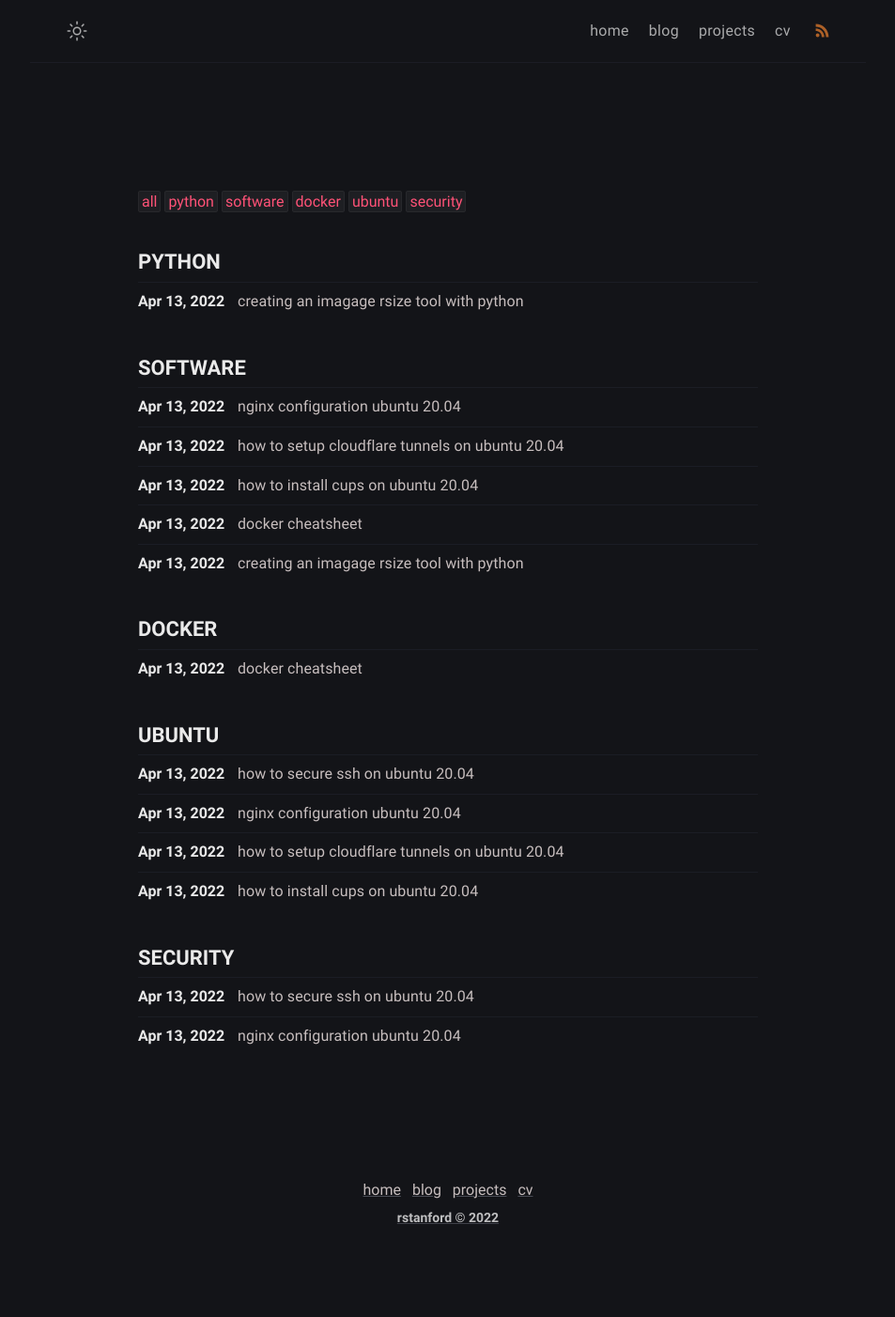
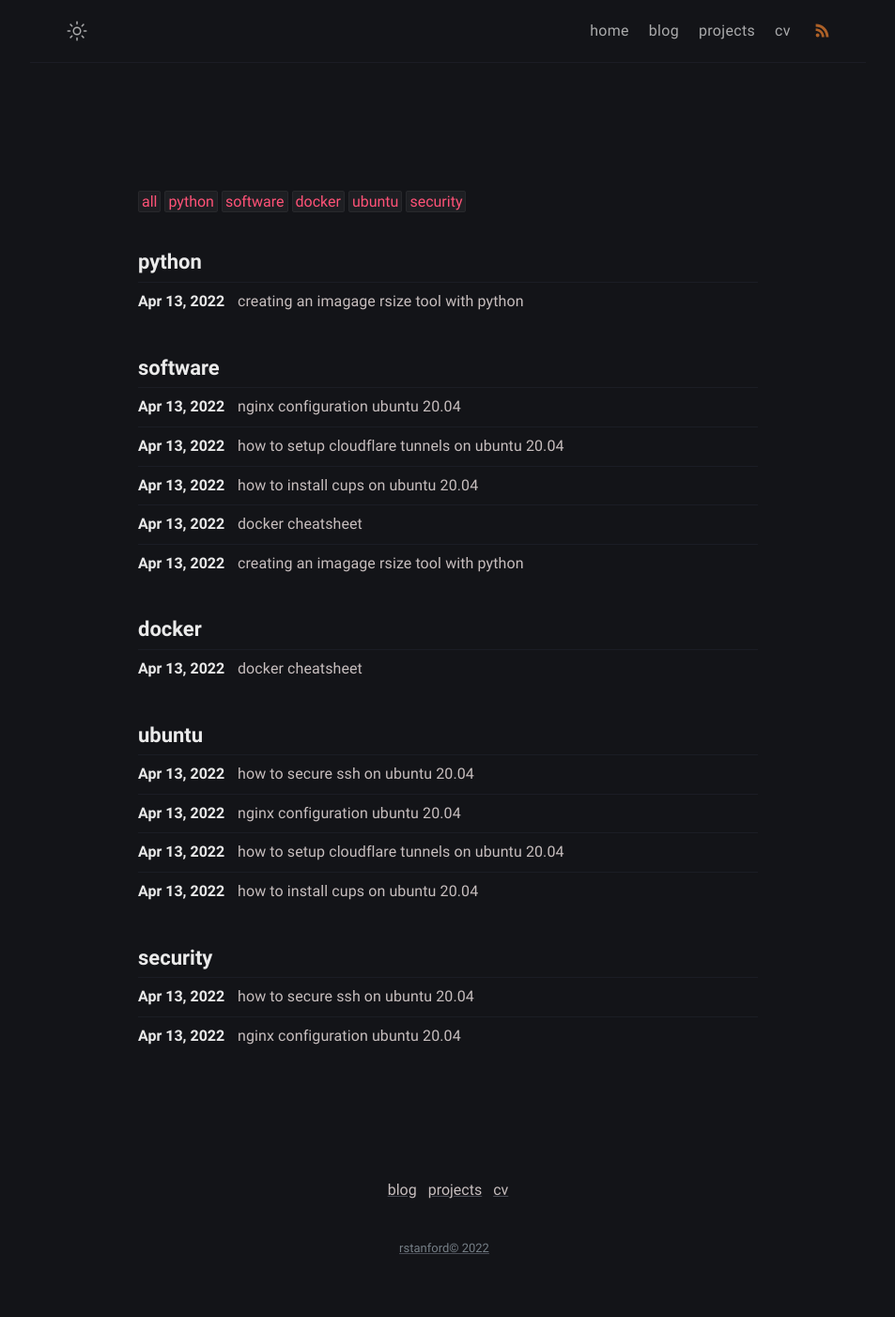
Before and after one commit to shmor3/personal-site, a Jekyll site: the page built from tags.html, in a window 1280 px wide. Shown: the whole page at 94% size, without its empty margins (163-1116 px from the left). Built offline with Jekyll 4.4.1, drawn with Linux system fonts in a browser that asks for light colours; before the commit the page ends 1372 px from its top, so only the background shows below that.

Commit message:
footer and name updates

```diff
--- a/_config.yml
+++ b/_config.yml
@@ -1,5 +1,5 @@
 # Site settings
-title: Robert Stanford # site title
+title: robert # site title
 description: >- # site description
   Hi.
 lang: en-US # default lang
@@ -10,7 +10,7 @@ mode: dark # default theme "dark" | "light"
 
 # Profile settings
 author:
-  name: Robert Stanford # author name
+  name: robert # author name
   bio: >- # tell to the world
    -
   username: robertandstuff # general username
--- a/_includes/footer.html
+++ b/_includes/footer.html
@@ -1,10 +1,9 @@
 <footer class="footer">
-  <a class="footer-link" href="/">home</a>
   <a class="footer-link" href="/blog/">blog</a>
   <a class="footer-link" href="/projects/">projects</a>
   <a class="footer-link" href="/cv/">cv</href>
   <small class="footer_copyright">
-      <span class="footer_item">rstanford &copy; 2022</span>
+      <span class="footer_item">  <a class="footer-link" href="/">rstanford</href>&copy; 2022</span>
   </small>
 </footer>
 <script src="/assets/js/main.js" defer="defer"></script>
--- a/_layouts/home.html
+++ b/_layouts/home.html
@@ -3,7 +3,7 @@ layout: default
 home: true
 ---
 
-<h3 class="posts-item-note" aria-label="Recent Posts">Recent Posts</h3>
+<h3 class="posts-item-note" aria-label="recent posts">recent posts</h3>
 {%- for post in site.posts limit: site.number_of_posts -%}
 <article class="post-item">
   <span class="post-item-date">{{ post.date | date: "%b %d, %Y" }}</span>
--- a/tags.html
+++ b/tags.html
@@ -15,7 +15,7 @@ excerpt: Sorted article by tags.
 
 {%- for tag in site.tags -%}
   {%- capture name -%}{{ tag | first }}{%- endcapture -%}
-  <h2 id="{{ name }}">{{ name | upcase }}</h2>
+  <h2 id="{{ name }}">{{ name }}</h2>
   {%- for post in site.tags[name] -%}
     <article class="post-item" id="results-container">
       <span class="post-item-date">{{ post.date | date: "%b %d, %Y" }}</span>
```
Also changed, not shown: 13 other files.
